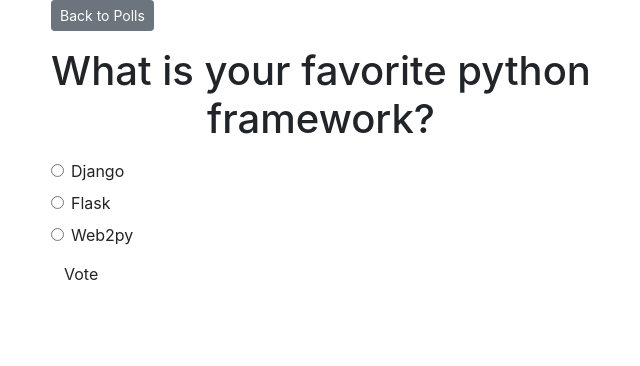
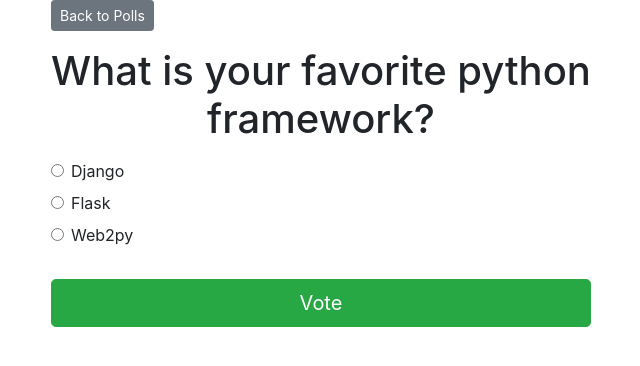
Before and after one commit to JRivera-31/pollster, a Django app: page /polls/1/ in a window 1280 px wide. Shown: the top 366 px of the page, without its empty margins (319-959 px from the left). Run offline with Django 3.2, Linux system fonts and the light colour scheme; data comes from the database, SQL or seed files in the repository; both versions use the stored data as it was after the commit; some libraries are stand-ins or nearby versions.

Commit message:
fixed submit button

```diff
--- a/pollster/templates/polls/detail.html
+++ b/pollster/templates/polls/detail.html
@@ -25,6 +25,6 @@
         <label for="choice{{ forloop.counter }}">{{ choice.choice_text }}</label>
     </div>
     {% endfor %}
-    <input type="submit" value="Vote" class=btn btn-success btn-lg btn-block mt-4 />
+    <input type="submit" value="Vote" class="btn btn-success btn-lg btn-block mt-4" />
 </form>
 {% endblock %}
--- a/pollster/templates/polls/results.html
+++ b/pollster/templates/polls/results.html
@@ -13,5 +13,5 @@
 </ul>
 
 <a class="btn btn-secondary" href={% url 'polls:index' %}>Back to Polls</a>
-<a class="btn btn-dark" href={% url 'polls:detail' question.id %}>Back to Polls</a>
+<a class="btn btn-dark" href={% url 'polls:detail' question.id %}>Vote again?</a>
 {% endblock %}
```
Also changed, not shown: pollster/db.sqlite3.
